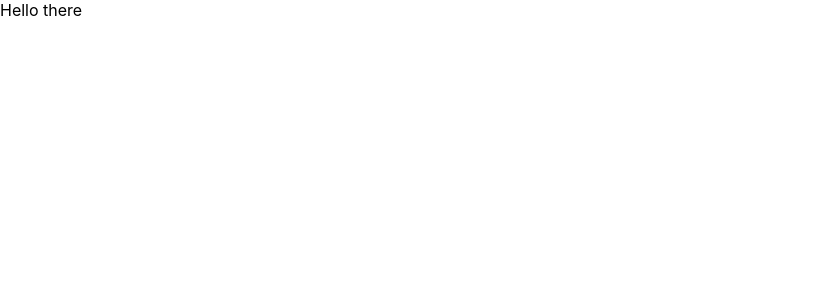
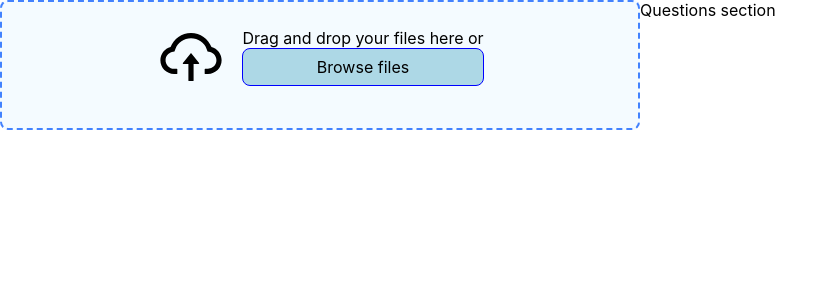
Before and after one commit to ram02z/alinet, a React (Create React App) app in the folder web_app/: page / in a window 1280 px wide. Shown: the top 300 px of the page, without its empty margins (0-838 px from the left). Built offline with nearby package versions, Linux system fonts and the light colour scheme.

Commit message:
Add base functionality for drag and drop

```diff
--- a/web_app/package.json
+++ b/web_app/package.json
@@ -12,6 +12,7 @@
     "@types/react-dom": "^18.2.21",
     "react": "^18.2.0",
     "react-dom": "^18.2.0",
+    "react-icons": "^5.0.1",
     "react-scripts": "5.0.1",
     "typescript": "^4.9.5",
     "web-vitals": "^2.1.4"
--- a/web_app/src/App.css
+++ b/web_app/src/App.css
@@ -0,0 +1,9 @@
+.body {
+  display: flex;
+  flex-direction: row;
+}
+
+.upload-section,
+.question-section {
+  flex: 1;
+}
--- a/web_app/src/App.tsx
+++ b/web_app/src/App.tsx
@@ -1,8 +1,42 @@
 import React from 'react'
 import './App.css'
+import { useState } from 'react'
+import { MdClear } from 'react-icons/md'
+import { AiOutlineCheckCircle, AiOutlineCloudUpload } from 'react-icons/ai'
+import DragDrop from './components/DragDrop'
 
 function App() {
-  return <div className="App">Hello there</div>
+  const [files, setFiles] = useState<File[]>([])
+
+  const handleRemoveFile = (index: number) => {
+    setFiles((prevFiles) => prevFiles.filter((_, i) => i !== index))
+  }
+
+  return (
+    <div className="App">
+      <div className="body">
+        <div className="upload-section">
+          <DragDrop onFilesSelected={setFiles} />
+
+          {files.length > 0 && (
+            <div className="">
+              {files.map((file, index) => (
+                <div
+                  className=""
+                  key={index}
+                >
+                  <p>{file.name}</p>
+                  <MdClear onClick={() => handleRemoveFile(index)} />
+                </div>
+              ))}
+            </div>
+          )}
+        </div>
+
+        <div className="question-section">Questions section</div>
+      </div>
+    </div>
+  )
 }
 
 export default App
--- /dev/null
+++ b/web_app/src/components/DragDrop.css
@@ -0,0 +1,38 @@
+.document-uploader {
+  border: 2px dashed #4282fe;
+  background-color: #f4fbff;
+  padding: 10px;
+  display: flex;
+  flex-direction: column;
+  align-items: center;
+  justify-content: center;
+  position: relative;
+  border-radius: 8px;
+  cursor: pointer;
+}
+
+.browse-btn {
+  display: flex;
+  align-items: center;
+  justify-content: center;
+  padding: 0.5rem 1rem;
+  border: 1px solid blue;
+  border-radius: 8px;
+  cursor: pointer;
+  background-color: lightblue;
+}
+
+.browse-btn:hover {
+  background-color: rgba(173, 216, 230, 0.5);
+}
+
+.upload-info {
+  display: flex;
+  align-items: center;
+  margin-bottom: 1rem;
+
+  svg {
+    font-size: 70px;
+    margin-right: 1rem;
+  }
+}
--- /dev/null
+++ b/web_app/src/components/DragDrop.tsx
@@ -0,0 +1,71 @@
+import React, { useEffect, useState } from 'react'
+import { AiOutlineCloudUpload } from 'react-icons/ai'
+import './DragDrop.css'
+
+interface DragNdropProps {
+  onFilesSelected: any
+}
+
+const DragNdrop: React.FC<DragNdropProps> = ({ onFilesSelected }) => {
+  const [files, setFiles] = useState<File[]>([])
+
+  const handleFileChange = (event: any) => {
+    const selectedFiles = event.target.files
+    if (selectedFiles && selectedFiles.length > 0) {
+      const newFiles: File[] = Array.from(selectedFiles)
+      setFiles((prevFiles: File[]) => [...prevFiles, ...newFiles])
+    }
+  }
+
+  const handleDrop = (event: any) => {
+    event.preventDefault()
+    const droppedFiles = event.dataTransfer.files
+    if (droppedFiles.length > 0) {
+      const newFiles: File[] = Array.from(droppedFiles)
+      setFiles((prevFiles: File[]) => [...prevFiles, ...newFiles])
+    }
+  }
+
+  useEffect(() => {
+    onFilesSelected(files)
+    console.log(files)
+  }, [files, onFilesSelected])
+
+  return (
+    <div
+      className={`document-uploader`}
+      onDrop={handleDrop}
+      onDragOver={(event) => {
+        event.preventDefault()
+      }}
+    >
+      <>
+        <div className="upload-info">
+          <AiOutlineCloudUpload />
+          <div>
+            <p>
+              Drag and drop your files here or
+              <label
+                htmlFor="browse-input"
+                className="browse-btn"
+              >
+                Browse files
+              </label>
+            </p>
+          </div>
+        </div>
+
+        <input
+          type="file"
+          hidden
+          id="browse-input"
+          onChange={handleFileChange}
+          accept="video/*"
+          multiple
+        />
+      </>
+    </div>
+  )
+}
+
+export default DragNdrop
```
Also changed, not shown: 1 other file (tests, documents, lock files or other folders).
